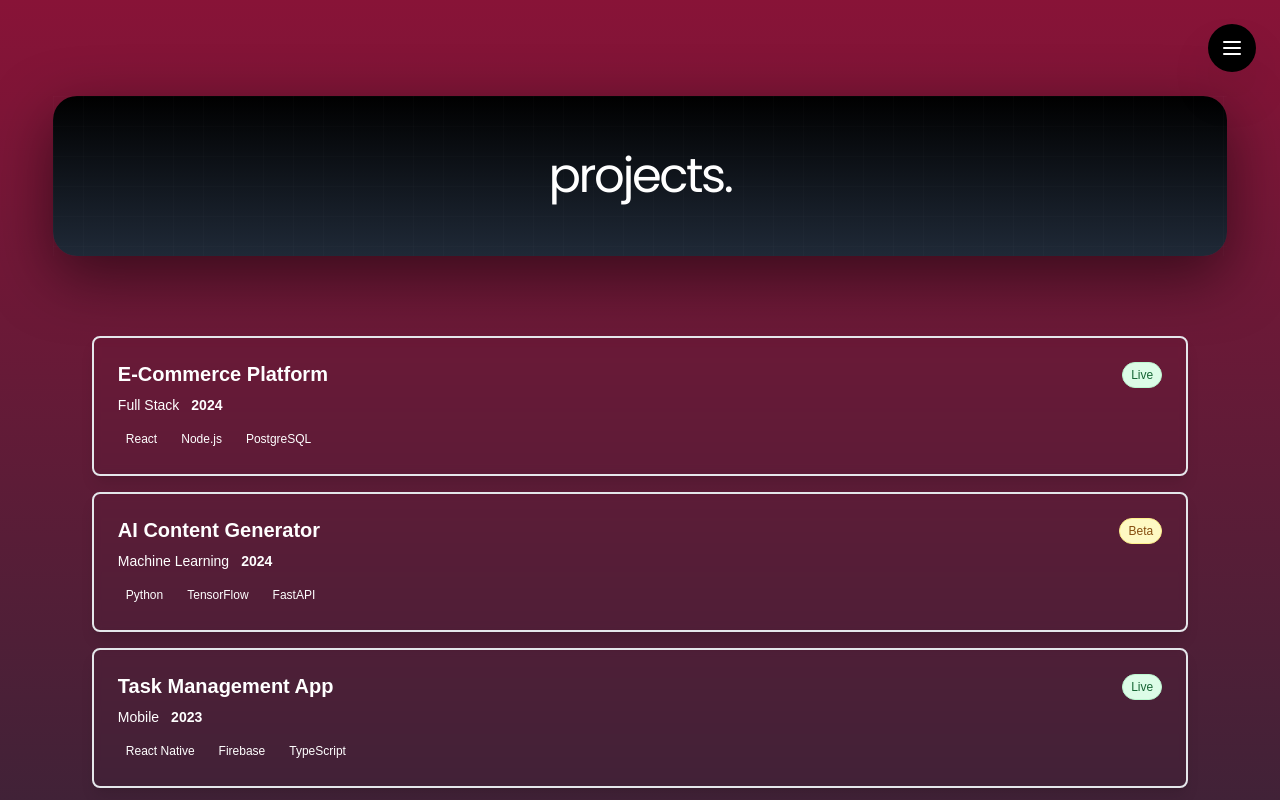
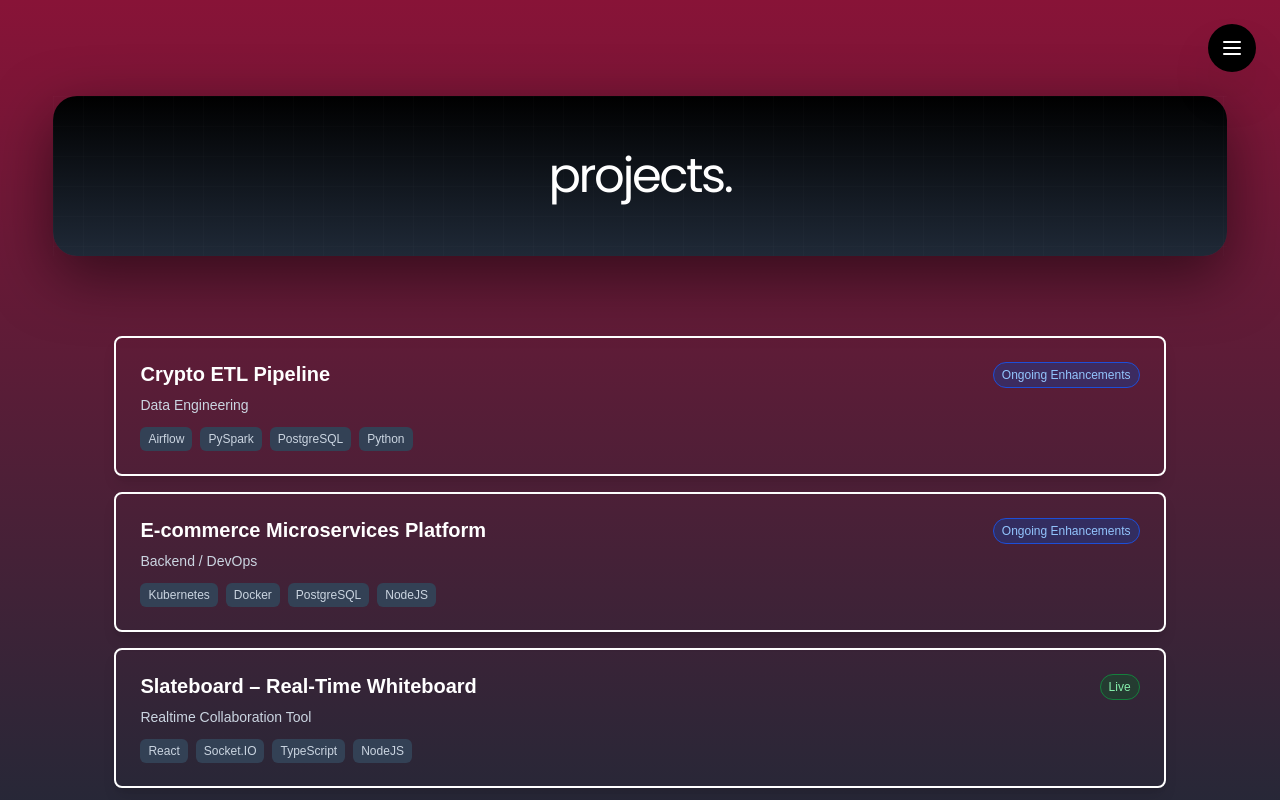
Before and after one commit to grilled-swampert/portfolio_v2, a React (Vite) app: page /projects in a window 1280 px wide. Shown: the top 800 px of the page. Built offline with nearby package versions, Linux system fonts and the light colour scheme; a web font is replaced by a local one.

Commit message:
projects addition

```diff
--- a/src/components/projects/ProjectsList.jsx
+++ b/src/components/projects/ProjectsList.jsx
@@ -1,70 +1,54 @@
-"use client"
+"use client";
 
-import React, { useState } from "react"
+import React, { useState } from "react";
 
 const ProjectsList = () => {
-  const [hoveredIndex, setHoveredIndex] = useState(null)
+  const [hoveredIndex, setHoveredIndex] = useState(null);
 
   const projects = [
     {
-      title: "E-Commerce Platform",
-      category: "Full Stack",
-      year: "2024",
-      tech: ["React", "Node.js", "PostgreSQL"],
+      title: "Crypto ETL Pipeline",
+      category: "Data Engineering",
+      year: null,
+      tech: ["Airflow", "PySpark", "PostgreSQL", "Python"],
       description:
-        "A comprehensive e-commerce solution with real-time inventory management, payment processing, and advanced analytics dashboard.",
+        "Automated data orchestration workflows to ingest cryptocurrency market data from multiple APIs, enabling structured historical analysis for downstream analytics.",
       details:
-        "Built with microservices architecture, implemented Redis caching for improved performance, and integrated with multiple payment gateways including Stripe and PayPal.",
-      status: "Live",
+        "Designed distributed processing for large-scale transformations and implemented robust workflows for scalable and reliable data ingestion.",
+      status: "Ongoing Enhancements",
+      github: "https://github.com/grilled-swampert/crypto-data-pipeline",
+      demo: null,
     },
     {
-      title: "AI Content Generator",
-      category: "Machine Learning",
-      year: "2024",
-      tech: ["Python", "TensorFlow", "FastAPI"],
+      title: "E-commerce Microservices Platform",
+      category: "Backend / DevOps",
+      year: null,
+      tech: ["Kubernetes", "Docker", "PostgreSQL", "NodeJS"],
       description:
-        "An AI-powered content generation tool that creates marketing copy, blog posts, and social media content using advanced language models.",
+        "A scalable microservices-based e-commerce platform with container orchestration and fault tolerance patterns.",
       details:
-        "Trained custom models on domain-specific data, implemented rate limiting and user authentication, deployed on AWS with auto-scaling capabilities.",
-      status: "Beta",
+        "Implemented distributed tracing, service mesh patterns, and automated CI/CD pipelines for seamless deployment and reliability.",
+      status: "Ongoing Enhancements",
+      github: "https://github.com/grilled-swampert/ecommerce-microservices",
+      demo: null,
     },
     {
-      title: "Task Management App",
-      category: "Mobile",
-      year: "2023",
-      tech: ["React Native", "Firebase", "TypeScript"],
+      title: "Slateboard – Real-Time Whiteboard",
+      category: "Realtime Collaboration Tool",
+      year: null,
+      tech: ["React", "Socket.IO", "TypeScript", "NodeJS"],
       description:
-        "A cross-platform mobile application for team collaboration and project management with real-time synchronization.",
+        "A real-time collaborative whiteboard platform with seamless multi-user interaction and synchronized canvas state.",
       details:
-        "Features include drag-and-drop task boards, push notifications, offline support, and integration with popular calendar applications.",
+        "Built using event-driven architecture with WebSocket connections and session-based access control for secure collaboration.",
       status: "Live",
+      github: "https://github.com/grilled-swampert/slate-board",
+      demo: "https://slate-board-sigma.vercel.app/",
     },
-    {
-      title: "Data Visualization Dashboard",
-      category: "Frontend",
-      year: "2023",
-      tech: ["Vue.js", "D3.js", "WebGL"],
-      description:
-        "Interactive dashboard for visualizing complex datasets with custom charts, filters, and real-time data streaming.",
-      details:
-        "Optimized for handling large datasets with virtual scrolling, implemented custom WebGL renderers for smooth animations at 60fps.",
-      status: "Live",
-    },
-    {
-      title: "Blockchain Voting System",
-      category: "Blockchain",
-      year: "2022",
-      tech: ["Solidity", "Web3.js", "IPFS"],
-      description:
-        "Decentralized voting platform ensuring transparency and immutability using smart contracts on Ethereum blockchain.",
-      details:
-        "Implemented zero-knowledge proofs for voter privacy, gas optimization techniques, and comprehensive security audits.",
-      status: "Prototype",
-    },
-  ]
+  ];
 
   return (
-    <div className="min-h-screen bg-background text-foreground py-20">
+    <div className="min-h-scree text-white py-20">
       <div className="max-w-6xl mx-auto px-6">
         <div className="relative">
           {/* Background stack effect */}
@@ -72,7 +56,7 @@ const ProjectsList = () => {
             {projects.map((_, index) => (
               <div
                 key={index}
-                className="absolute w-80 h-32 bg-muted/10 rounded-lg border border-border/20"
+                className="absolute w-80 h-32 bg-slate-800/20 rounded-lg border border-slate-700/30"
                 style={{
                   transform: `translateY(${index * 8}px) translateX(${index * 2}px) rotate(${index * 0.5}deg)`,
                   zIndex: projects.length - index - 10,
@@ -95,43 +79,52 @@ const ProjectsList = () => {
               >
                 {/* Card shadow layers */}
                 <div
-                  className="absolute inset-0 bg-muted/20 rounded-lg transform translate-x-1 translate-y-1 transition-all duration-300"
+                  className="absolute inset-0 rounded-lg transform translate-x-1 translate-y-1 transition-all duration-300"
                   style={{
                     transform:
-                      hoveredIndex === index ? "translateX(2px) translateY(2px)" : "translateX(1px) translateY(1px)",
+                      hoveredIndex === index
+                        ? "translateX(2px) translateY(2px)"
+                        : "translateX(1px) translateY(1px)",
                   }}
                 />
                 <div
-                  className="absolute inset-0 bg-muted/10 rounded-lg transform translate-x-2 translate-y-2 transition-all duration-300"
+                  className="absolute inset-0 rounded-lg transform translate-x-2 translate-y-2 transition-all duration-300"
                   style={{
                     transform:
-                      hoveredIndex === index ? "translateX(4px) translateY(4px)" : "translateX(2px) translateY(2px)",
+                      hoveredIndex === index
+                        ? "translateX(4px) translateY(4px)"
+                        : "translateX(2px) translateY(2px)",
                   }}
                 />
 
                 {/* Main card */}
                 <div
                   className={`
-                    relative bg-card border-2 border-border rounded-lg p-6
-                    transition-all duration-500 ease-out backdrop-blur-sm
+                    relative border-2 border-white rounded-lg p-6
+                    transition-all duration-1000 ease-out
                     ${
                       hoveredIndex === index
-                        ? "shadow-2xl scale-110 -translate-y-4 bg-card/95"
+                        ? "shadow-2xl bg-black border-slate-600 duration-1000"
                         : "shadow-lg hover:shadow-xl"
                     }
                   `}
                   style={{
-                    height: hoveredIndex === index ? "auto" : "140px",
-                    minHeight: hoveredIndex === index ? "280px" : "140px",
+                    height: hoveredIndex === index ? "320px" : "140px",
                   }}
                 >
                   {/* Header */}
                   <div className="flex items-start justify-between mb-3">
                     <div className="flex-1">
-                      <h3 className="text-xl font-bold text-balance leading-tight">{project.title}</h3>
+                      <h3 className="text-xl font-bold text-balance leading-tight text-white">
+                        {project.title}
+                      </h3>
                       <div className="flex items-center gap-3 mt-2">
-                        <span className="text-sm text-muted-foreground font-medium">{project.category}</span>
-                        <span className="text-sm text-primary font-bold">{project.year}</span>
+                        <span className="text-sm text-slate-300 font-medium">
+                          {project.category}
+                        </span>
+                        <span className="text-sm text-white font-bold">
+                          {project.year}
+                        </span>
                       </div>
                     </div>
                     <div
@@ -139,10 +132,10 @@ const ProjectsList = () => {
                       px-2 py-1 rounded-full text-xs font-medium border
                       ${
                         project.status === "Live"
-                          ? "bg-green-100 text-green-800 border-green-200"
+                          ? "bg-green-900/50 text-green-300 border-green-700"
                           : project.status === "Beta"
-                            ? "bg-yellow-100 text-yellow-800 border-yellow-200"
-                            : "bg-blue-100 text-blue-800 border-blue-200"
+                            ? "bg-yellow-900/50 text-yellow-300 border-yellow-700"
+                            : "bg-blue-900/50 text-blue-300 border-blue-700"
                       }
                     `}
                     >
@@ -155,39 +148,56 @@ const ProjectsList = () => {
                     {project.tech.map((tech, techIndex) => (
                       <span
                         key={techIndex}
-                        className="px-2 py-1 bg-muted text-muted-foreground text-xs rounded-md font-medium"
+                        className="px-2 py-1 bg-slate-700 text-slate-300 text-xs rounded-md font-medium"
                       >
                         {tech}
                       </span>
                     ))}
                   </div>
 
-                  {/* Description */}
-                  <p className="text-sm hidden text-muted-foreground leading-relaxed text-pretty mb-4">
-                    {project.description}
-                  </p>
-
-                  {/* Expanded content */}
+                  {/* Description - always visible when expanded */}
                   <div
                     className={`
                       transition-all duration-500 ease-out overflow-hidden
                       ${hoveredIndex === index ? "max-h-96 opacity-100" : "max-h-0 opacity-0"}
                     `}
                   >
-                    <div className="border-t border-border pt-4 mt-4">
-                      <h4 className="text-sm font-semibold mb-2 text-foreground">Technical Details</h4>
-                      <p className="text-sm text-muted-foreground leading-relaxed text-pretty">{project.details}</p>
+                    <p className="text-sm text-slate-300 leading-relaxed mb-4">
+                      {project.description}
+                    </p>
+
+                    <div className="border-t border-slate-700 pt-4">
+                      <h4 className="text-sm font-semibold mb-2 text-white">
+                        Technical Details
+                      </h4>
+                      <p className="text-sm text-slate-300 leading-relaxed mb-4">
+                        {project.details}
+                      </p>
+
+                      {/* Links */}
+                      <div className="flex gap-4">
+                        {project.github && (
+                          <a
+                            href={project.github}
+                            target="_blank"
+                            rel="noopener noreferrer"
+                            className="text-sm font-medium text-blue-400 hover:text-blue-300 hover:underline transition-colors"
+                          >
+                            GitHub
+                          </a>
+                        )}
+                        {project.demo && (
+                          <a
+                            href={project.demo}
+                            target="_blank"
+                            rel="noopener noreferrer"
+                            className="text-sm font-medium text-blue-400 hover:text-blue-300 hover:underline transition-colors"
+                          >
+                            Live Demo
+                          </a>
+                        )}
+                      </div>
                     </div>
-                  </div>
-
-                  {/* Hover indicator */}
-                  <div
-                    className={`
-                      absolute bottom-4 right-4 transition-all duration-300
-                      ${hoveredIndex === index ? "opacity-100 scale-100" : "opacity-0 scale-75"}
-                    `}
-                  >
-                    <div className="w-2 h-2 bg-primary rounded-full animate-pulse" />
                   </div>
                 </div>
               </div>
@@ -196,7 +206,7 @@ const ProjectsList = () => {
         </div>
       </div>
     </div>
-  )
-}
+  );
+};
 
-export default ProjectsList
+export default ProjectsList;
```
